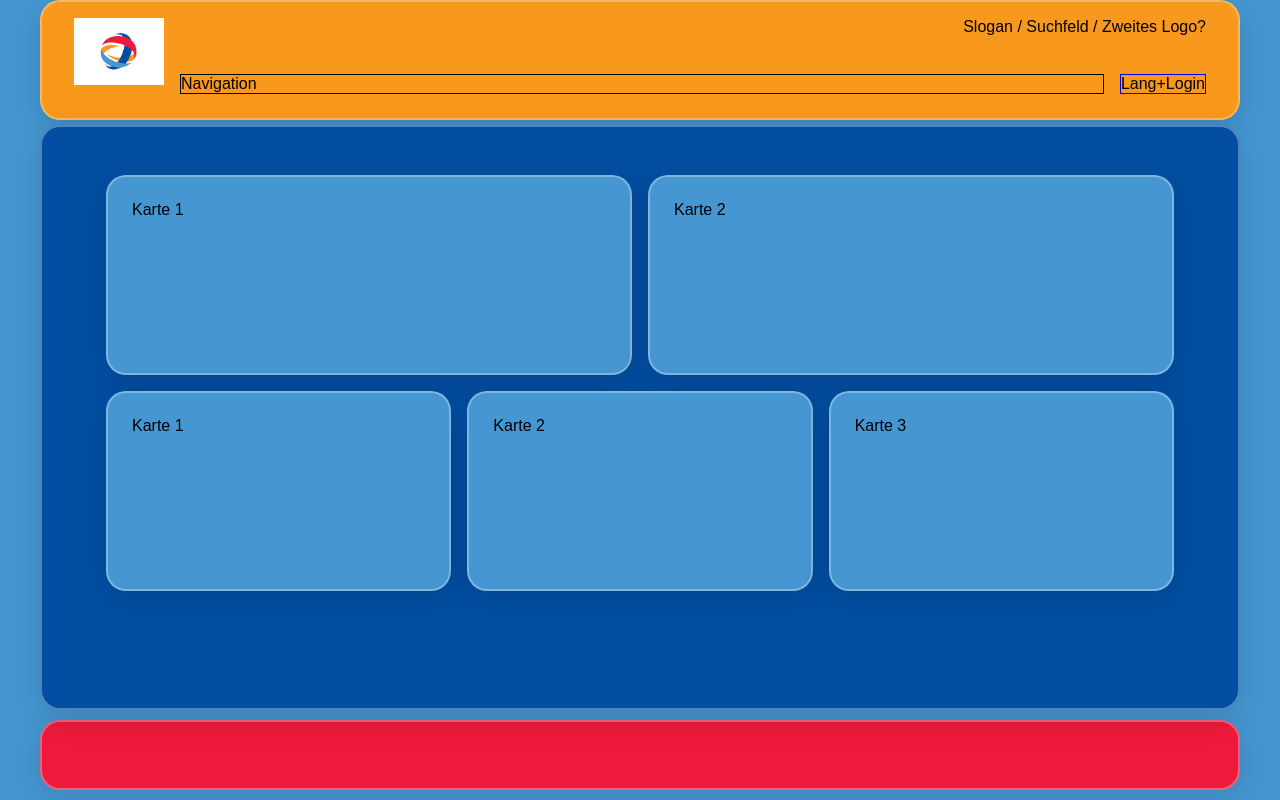
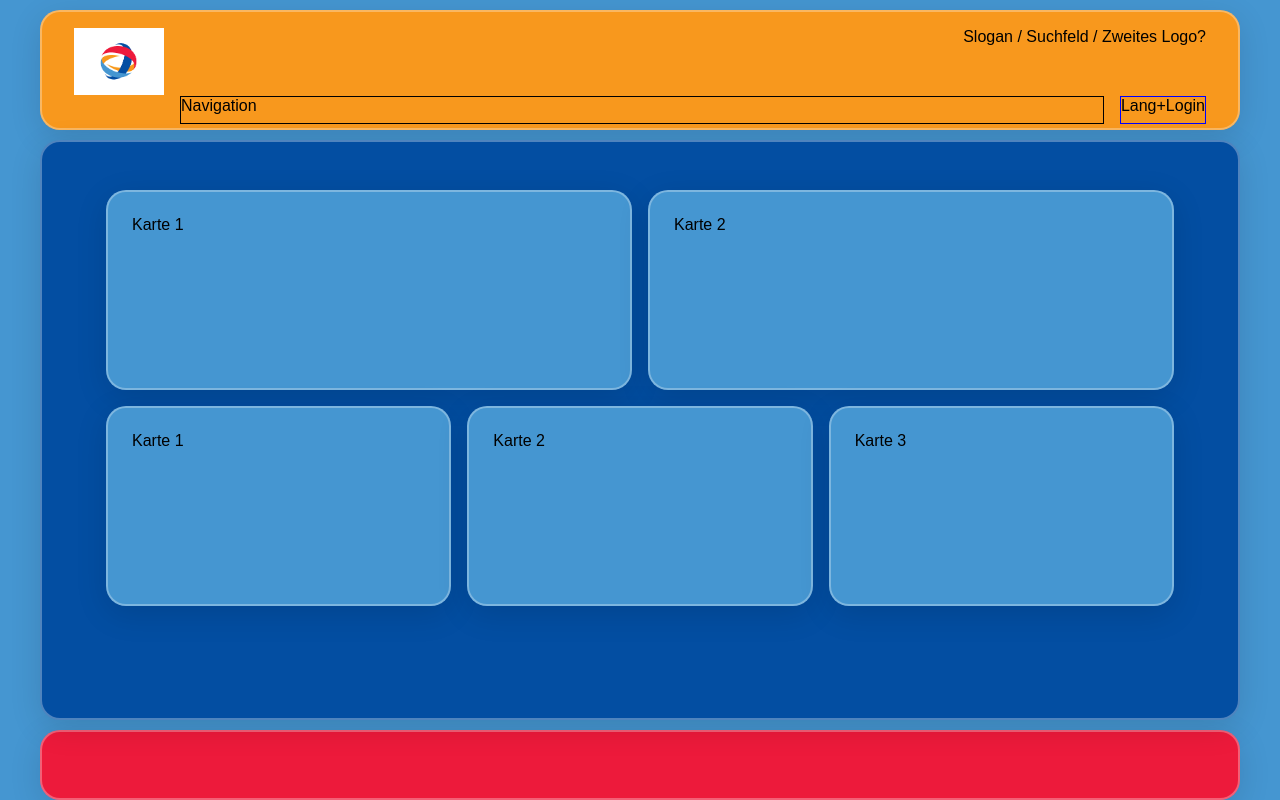
Before and after one commit to MelanieB-007/Vorlagen-homepage, a plain HTML site: page index.html in a window 1280 px wide. Drawn offline with nearby package versions, Linux system fonts and the light colour scheme.

Commit message:
header elements on the right place

```diff
--- a/css/footer.css
+++ b/css/footer.css
@@ -1,8 +1,6 @@
 .footer {
     flex-shrink: 0;
     padding: 1rem 2rem;
-    margin-top: 5px;
-    margin-bottom: 10px !important;
     width: 100%;
     max-width: var(--width-page);
     height: 70px;
--- a/css/header.css
+++ b/css/header.css
@@ -2,7 +2,7 @@
 .header {
     flex-shrink: 0;
     padding: 1rem 2rem 0.25rem 2rem;
-    margin: 5px auto 10px auto;
+    margin: 0 auto;
     width: 100%;
     max-width: var(--width-page);
     height: 120px; /* Mehr Höhe für 2 Zeilen */
@@ -46,10 +46,14 @@
     grid-row: 2;
     grid-column: 2;
     border: 1pt solid black;
+    padding-bottom: 8px; /* ← 8px näher unten */
+    align-self: end;     /* ← Zieht ans untere Grid-Ende */
 }
 
 .right-section {
     grid-row: 2;
     grid-column: 3;
     border: 1pt solid blue;
+    padding-bottom: 8px; /* Gleiche Höhe wie Nav */
+    align-self: end;
 }
--- a/css/main.css
+++ b/css/main.css
@@ -9,7 +9,7 @@
 .main {
     position: relative;
     flex: 1;
-    margin: 5px auto;
+    margin: 0 auto;
     width: 100%;
     max-width: var(--width-page);
     padding: 2rem 2rem;
--- a/css/styles.css
+++ b/css/styles.css
@@ -26,8 +26,9 @@
 body {
     display: flex;
     flex-direction: column;
+    gap: 10px;
     margin: 0;
-    padding: 0;
+    padding: 10px 0 0 0;
     min-height: 100vh;
     background-color: var(--color-bg-body);
     font-family: sans-serif;
```
